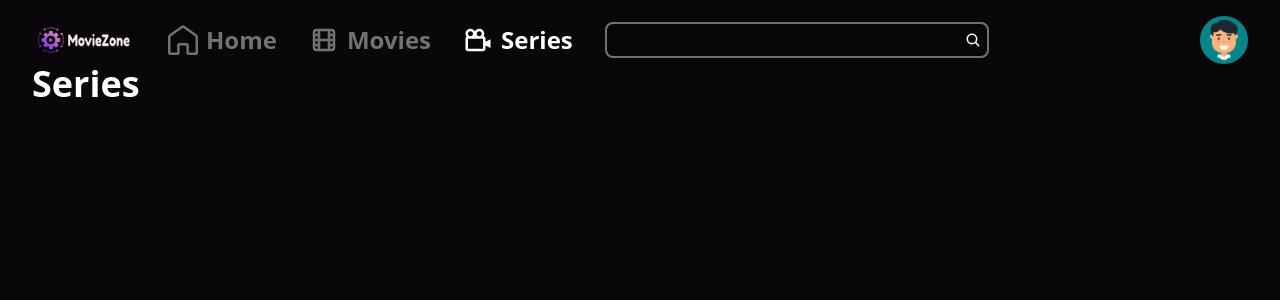
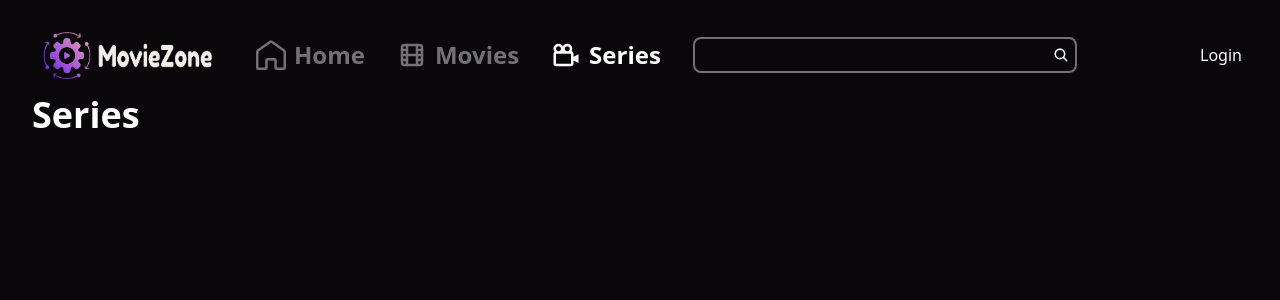
Before and after one commit to eduard0522/MovieZone, a React (Vite) app: page /series in a window 1280 px wide. Shown: the top 300 px of the page. Built offline with nearby package versions, Linux system fonts and the light colour scheme.

Commit message:
se agrego coneccion a base de datos

```diff
--- a/src/components/HeaderSections/ButtonnSeeAll.jsx
+++ b/src/components/HeaderSections/ButtonnSeeAll.jsx
@@ -1,14 +1,15 @@
 import { FaArrowRight } from "react-icons/fa6";
+import { Link } from "react-router-dom";
 
 
 const ButtonSeeAll = () => {
   return(
-    <button type="button" className="flex items-center justify-center gap-2 font-medium text-xl">
-      See All  <FaArrowRight className="text-redP" />
-
-    </button>
+    <Link to={"/movies"}>
+      <button type="button" className="flex items-center justify-center gap-2 font-medium text-xl hover:text-redP">
+          See All  <FaArrowRight className="text-redP transition-all " />
+      </button>
+    </Link>
   )
 }
 
-
 export default ButtonSeeAll
--- a/src/components/Nav/Nav.jsx
+++ b/src/components/Nav/Nav.jsx
@@ -2,17 +2,21 @@ import { TbMovie } from "react-icons/tb";
 import { BiCameraMovie } from "react-icons/bi";
 import { GrHomeRounded } from "react-icons/gr";
 import { IoSearch } from "react-icons/io5";
-import { NavLink } from "react-router-dom";
+import { NavLink, Link } from "react-router-dom";
 
 import Logo from "../../assets/logo.png"
 import ButtonCategory from "./ButtonCategory"
 import avatarPrueba from "../../assets/avatar-prueba.jpg"
+import { useState } from "react";
 
 const Nav = () => {
+
+  const[auth,setAuth] = useState(false)
+
   return (
     <section className="flex justify-between w-full items-center">
       <div className="flex gap-8 items-center w-4/5 justify-start">
-          <div className="w-48"> <img src={Logo} alt="Logo MovieZone"  /> </div>
+        <Link to={"/"}>  <div className="w-48"> <img src={Logo} alt="Logo MovieZone"  /> </div>  </Link>
             <nav className="flex gap-8 text-blackP-100">
               <NavLink to="/" className={({ isActive }) => (isActive ? "text-white" : "text-blackP-100" )} >
                     <ButtonCategory  category="Home"   icon={<GrHomeRounded />} />
@@ -30,7 +34,8 @@ const Nav = () => {
               <IoSearch  className=" -translate-x-6"/>
             </div>
       </div>
-      <div className="w-12 rounded-full" > <img src={avatarPrueba} alt="Avatar del perfil"  className="rounded-full"/></div>
+      <div className="w-12 rounded-full" > { auth ? <img src={avatarPrueba} alt="Avatar del perfil"  className="rounded-full"/> : <span> Login </span> } </div>
+
     </section>
   )
 }
--- /dev/null
+++ b/src/pages/Index.jsx
@@ -0,0 +1,17 @@
+import Nav from "../components/Nav/Nav"
+import Footer from "../components/Footer/Footer"
+import bgImage from "../assets/bg_Index.jpg"
+
+const Index = () => {
+  return (
+    <>
+      <Nav />
+      <div className="w-[100%] h-[90vh] bg-no-repeat bg-cover" style={{backgroundImage:`url(${bgImage})`}}>
+      </div>
+      <Footer />
+
+    </>
+  )
+}
+
+export default Index
--- a/src/router/Routes.jsx
+++ b/src/router/Routes.jsx
@@ -2,7 +2,7 @@ import { Routes, Route } from "react-router-dom"
 import Home from "../pages/Home.jsx"
 import Series from "../pages/Series.jsx"
 import Movies from "../pages/Movies.jsx"
-
+import Index from "../pages/Index.jsx"
 
 import { VideoProvider } from "../components/Contexts/contextVideo.jsx"
 
@@ -10,6 +10,7 @@ const Router = () => {
   return(
     <VideoProvider>
       <Routes>
+          <Route path="/auth" element={<Index />} />
           <Route path="/" element={<Home />} />
           <Route path="/movies" element={<Movies />} />
           <Route path="/series" element={<Series />} />
```
Also changed, not shown: src/assets/bg_Index.jpg (added).
